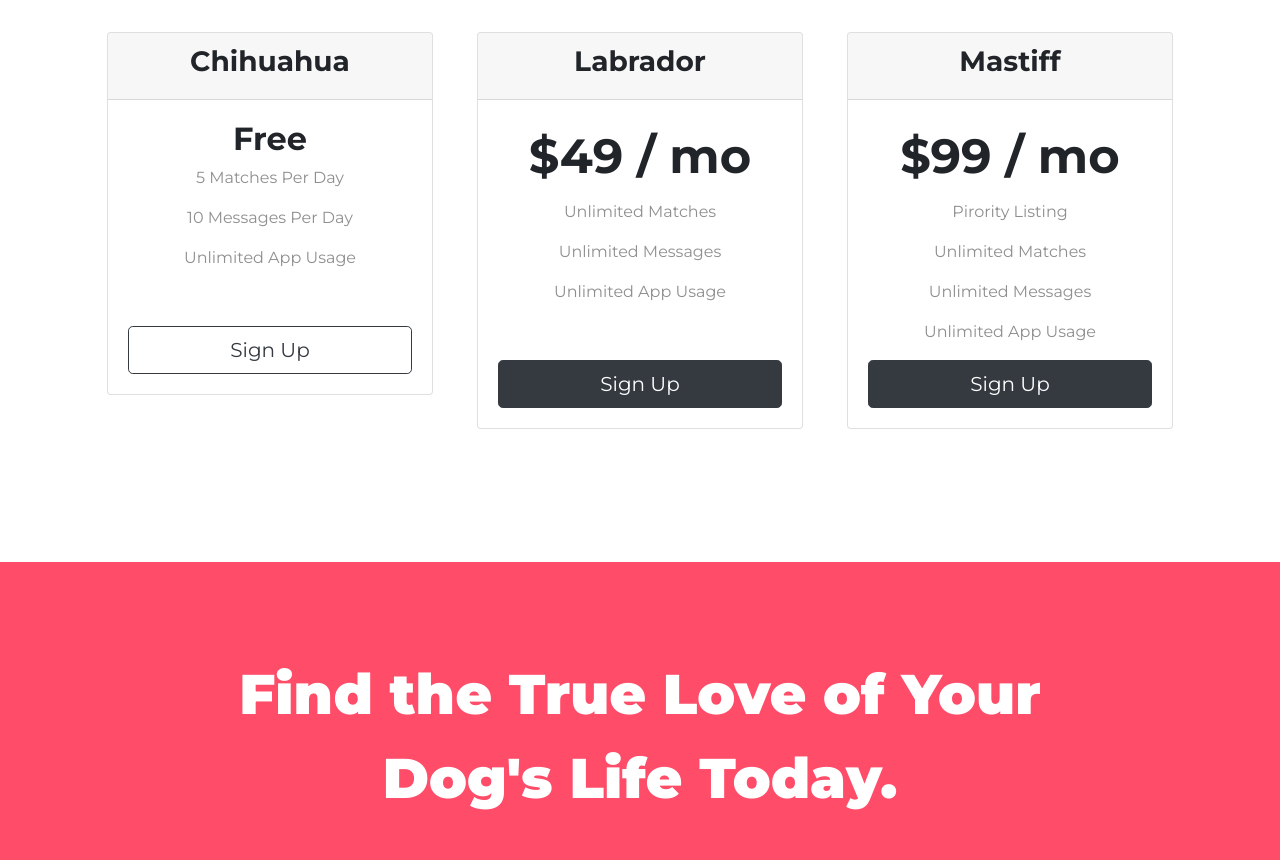
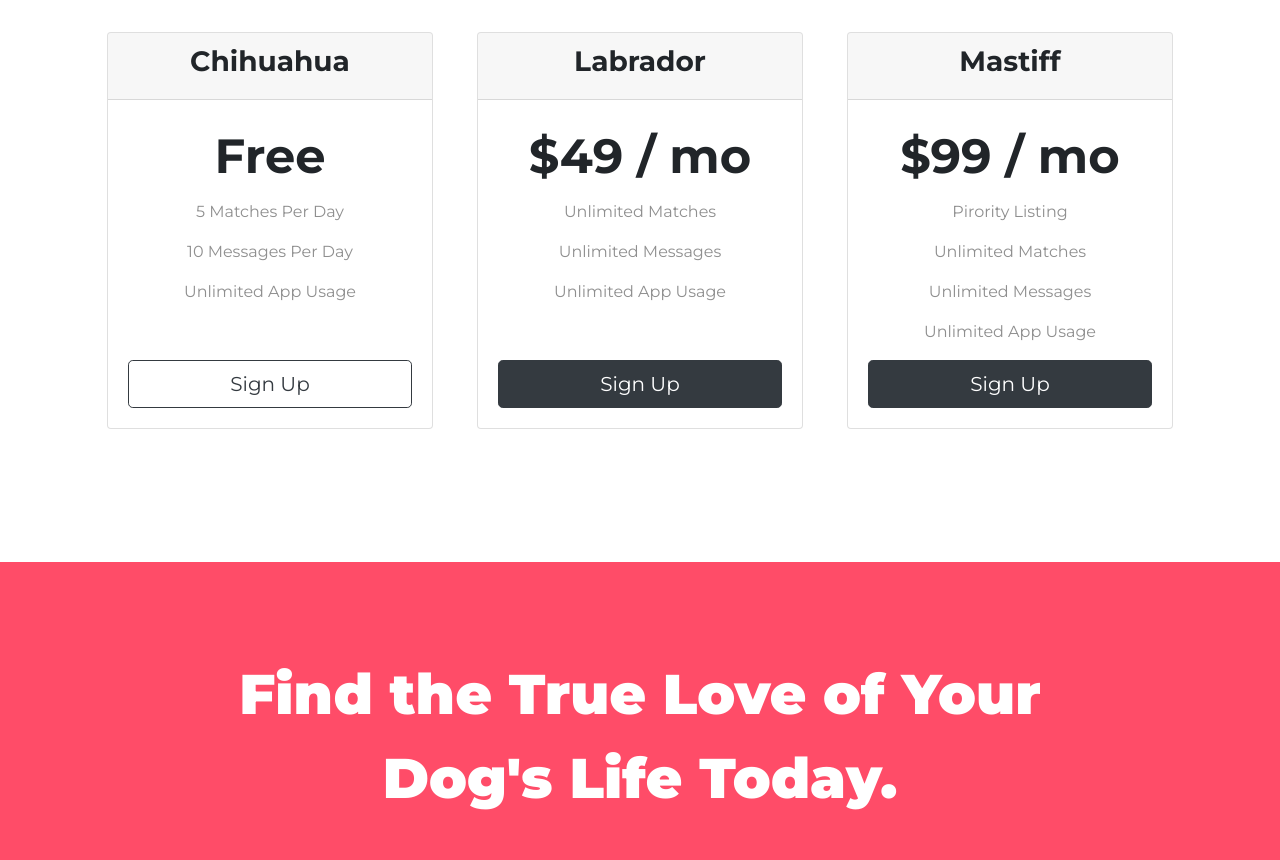
Before and after one commit to WouterStouter13/TinDog-Assignment, a plain HTML site: page index.html in a window 1280 px wide. Shown: the part 2020-2880 px from the top of the page. Drawn offline with nearby package versions, Linux system fonts and the light colour scheme.

Commit message:
"Price-text" class added to Free pricing option.
Sizes of price cards not uniform after refactoring. Adding "price-text" class fixed the issue.

```diff
--- a/index.html
+++ b/index.html
@@ -208,7 +208,7 @@
 						<div class="card">
 							<div class="card-header"><h3>Chihuahua</h3></div>
 							<div class="card-body">
-								<h2>Free</h2>
+								<h2 class="price-text">Free</h2>
 								<p>5 Matches Per Day</p>
 								<p>10 Messages Per Day</p>
 								<p>Unlimited App Usage</p>
```
